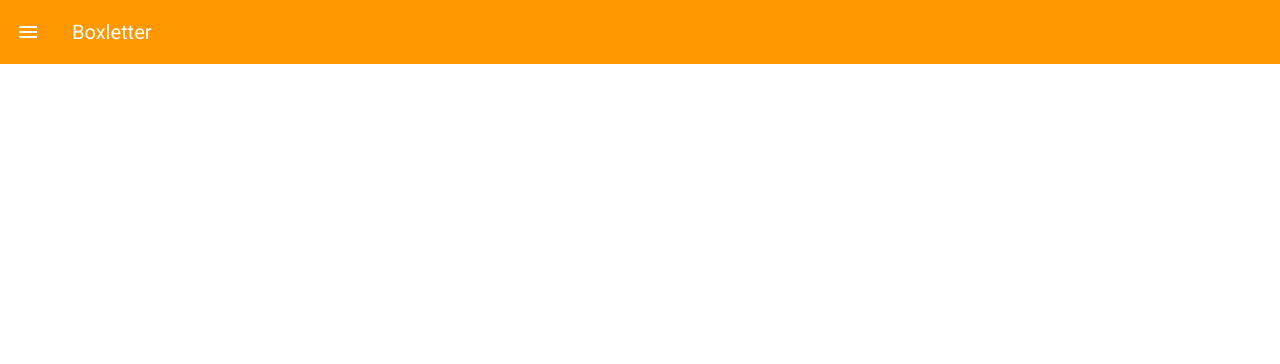
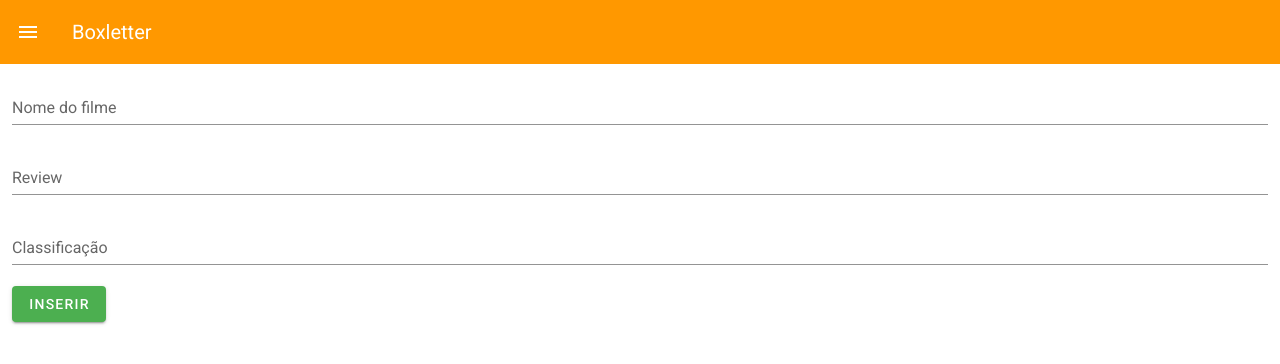
Before and after one commit to Lariph/Boxletter, a Vue app in the folder front/: page /adicionar in a window 1280 px wide. Shown: the top 364 px of the page. Built offline with nearby package versions, Linux system fonts and the light colour scheme.

Commit message:
form para inserir

```diff
--- a/front/package.json
+++ b/front/package.json
@@ -8,8 +8,10 @@
     "lint": "vue-cli-service lint"
   },
   "dependencies": {
+    "axios": "^0.21.1",
     "core-js": "^3.6.5",
     "vue": "^2.6.11",
+    "vue-axios": "^3.2.4",
     "vue-router": "^3.2.0",
     "vuetify": "^2.4.0"
   },
--- a/front/src/App.vue
+++ b/front/src/App.vue
@@ -25,7 +25,7 @@
             <v-list-item-title>Home</v-list-item-title>
           </v-list-item>
 
-          <v-list-item>
+          <v-list-item href='http://localhost:8080/adicionar'>
             <v-list-item-icon>
               <v-icon>mdi-pencil-plus</v-icon>
             </v-list-item-icon>
--- /dev/null
+++ b/front/src/components/Create.vue
@@ -0,0 +1,82 @@
+<template>
+<v-container fluid>
+    <v-form
+    ref="form"
+    v-model="valid"
+    lazy-validation
+  >
+    <v-text-field
+      v-model="form.name"
+      :rules="nameRules"
+      label="Nome do filme"
+      required
+    ></v-text-field>
+
+    <v-text-field
+      v-model="form.review"
+      :rules="reviewRules"
+      label="Review"
+      required
+    ></v-text-field>
+
+    <v-text-field
+      v-model="form.rate"
+      :rules="rateRules"
+      label="Classificação"
+      required
+    ></v-text-field>
+
+    <v-btn
+      :disabled="!valid"
+      color="success"
+      class="mr-4"
+      @click="checkForm"
+    >
+      Inserir
+    </v-btn>
+
+  </v-form>
+  </v-container>
+</template>
+
+<script>
+export default {
+    data: () => ({
+      valid: true,
+      nameRules: [
+        v => !!v || 'Nome é obrigatório',
+      ],
+      reviewRules: [
+        v => !!v || 'Review é obrigatório',
+      ],
+      rateRules: [
+        v => !!v || 'Classificação é obrigatório',
+        v => Number.isInteger(Number(v)) || 'Precisa ser um número inteiro',
+        v => (v <= 5) || 'Precisa ser menor que 5'
+      ],
+      form: {
+          name: '',
+          review: '',
+          rate: null
+      }
+    }),
+    methods: {
+      validate () {
+        this.$refs.form.validate()
+      },
+      checkForm(e) {
+      if(this.form.name && this.form.review && this.form.rate) {
+        this.axios.post('http://localhost:8085/inserir', this.form)
+        .then((result)=> {
+            console.log(result);
+        })
+        e.preventDefault();
+      }
+      if(!this.form.name && !this.form.review && !this.form.rate) {
+        window.alert("Campos são obrigatórios");
+        e.preventDefault();
+      }
+    },
+    },
+    }
+</script>
--- a/front/src/main.js
+++ b/front/src/main.js
@@ -1,9 +1,12 @@
 import Vue from 'vue'
 import App from './App.vue'
 import router from './router'
+import axios from 'axios'
+import VueAxios from 'vue-axios'
 import vuetify from './plugins/vuetify';
 
 Vue.config.productionTip = false
+Vue.use(VueAxios, axios)
 
 new Vue({
   router,
--- a/front/src/router/index.js
+++ b/front/src/router/index.js
@@ -1,6 +1,7 @@
 import Vue from 'vue'
 import VueRouter from 'vue-router'
 import Home from '../views/Home.vue'
+import Adicionar from '../views/Adicionar.vue'
 
 Vue.use(VueRouter)
 
@@ -9,7 +10,13 @@ const routes = [
     path: '/',
     name: 'Home',
     component: Home
+  },
+  {
+    path: '/adicionar',
+    name: 'Adicionar',
+    component: Adicionar
   }
+
 ]
 
 const router = new VueRouter({
--- /dev/null
+++ b/front/src/views/Adicionar.vue
@@ -0,0 +1,16 @@
+<template>
+  <div class="adicionar">
+    <Create/>
+  </div>
+</template>
+
+<script>
+import Create from '@/components/Create.vue'
+
+export default {
+  name: 'Adicionar',
+  components: {
+    Create
+  }
+}
+</script>
```
Also changed, not shown: 1 other file (tests, documents, lock files or other folders).
